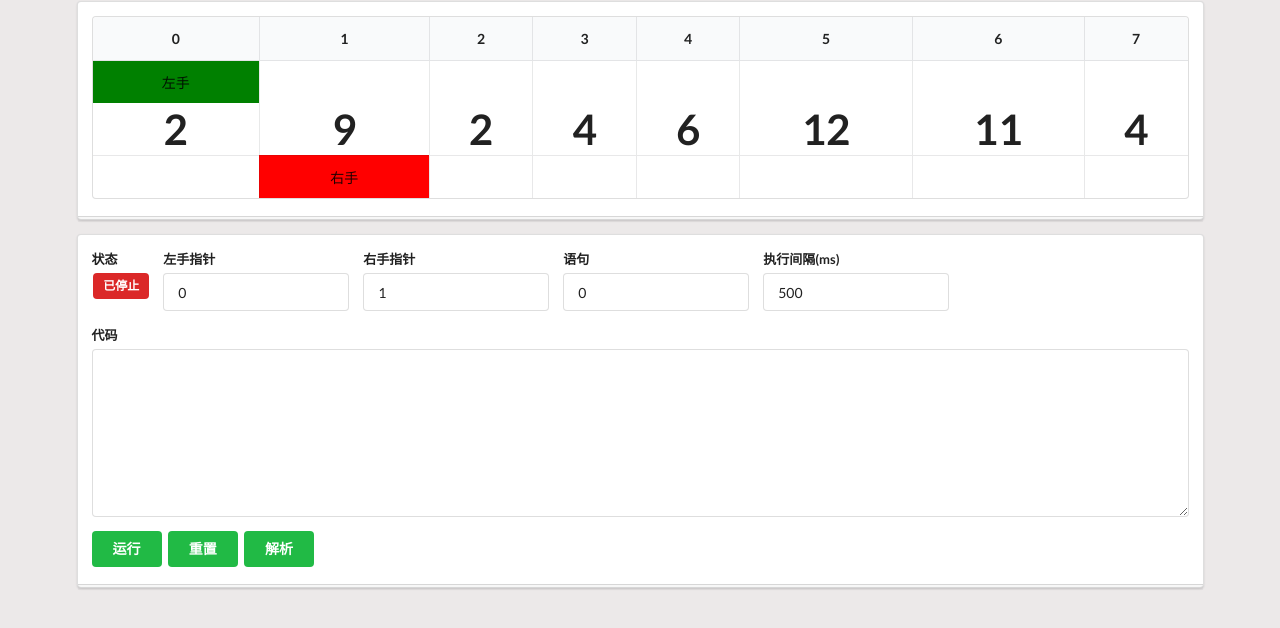
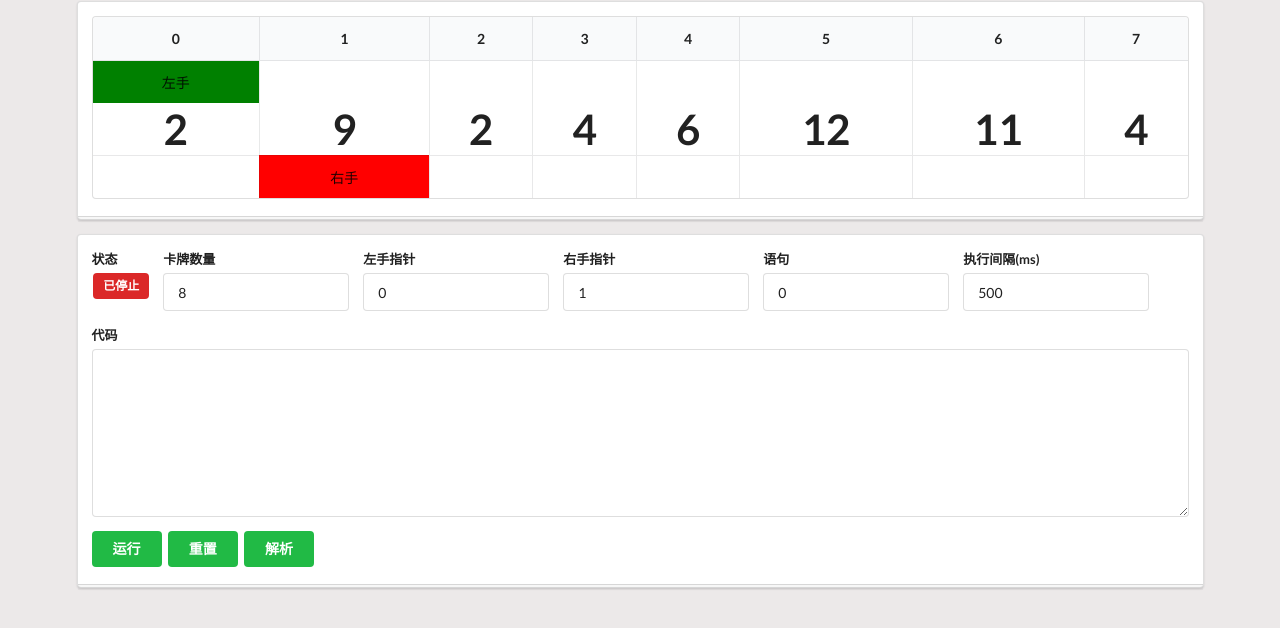
Before and after one commit to Officeyutong/Lab2Simulator, a plain HTML site: page index.html in a window 1280 px wide. Shown: the part 174-802 px from the top of the page. Drawn offline with nearby package versions, Linux system fonts and the light colour scheme.

Commit message:
修改卡牌数量

```diff
--- a/index.html
+++ b/index.html
@@ -222,6 +222,11 @@
 
                         </div>
                         <div class="ui field">
+                            <label>卡牌数量</label>
+                            <input type="text" v-model.number="cardCount">
+                        </div>
+
+                        <div class="ui field">
                             <label>左手指针</label>
                             <input type="text" v-model.number="leftIndex">
                         </div>
@@ -237,6 +242,7 @@
                             <label>执行间隔(ms)</label>
                             <input type="text" v-model.number="interval">
                         </div>
+
 
                     </div>
                     <div class="ui field">
```
